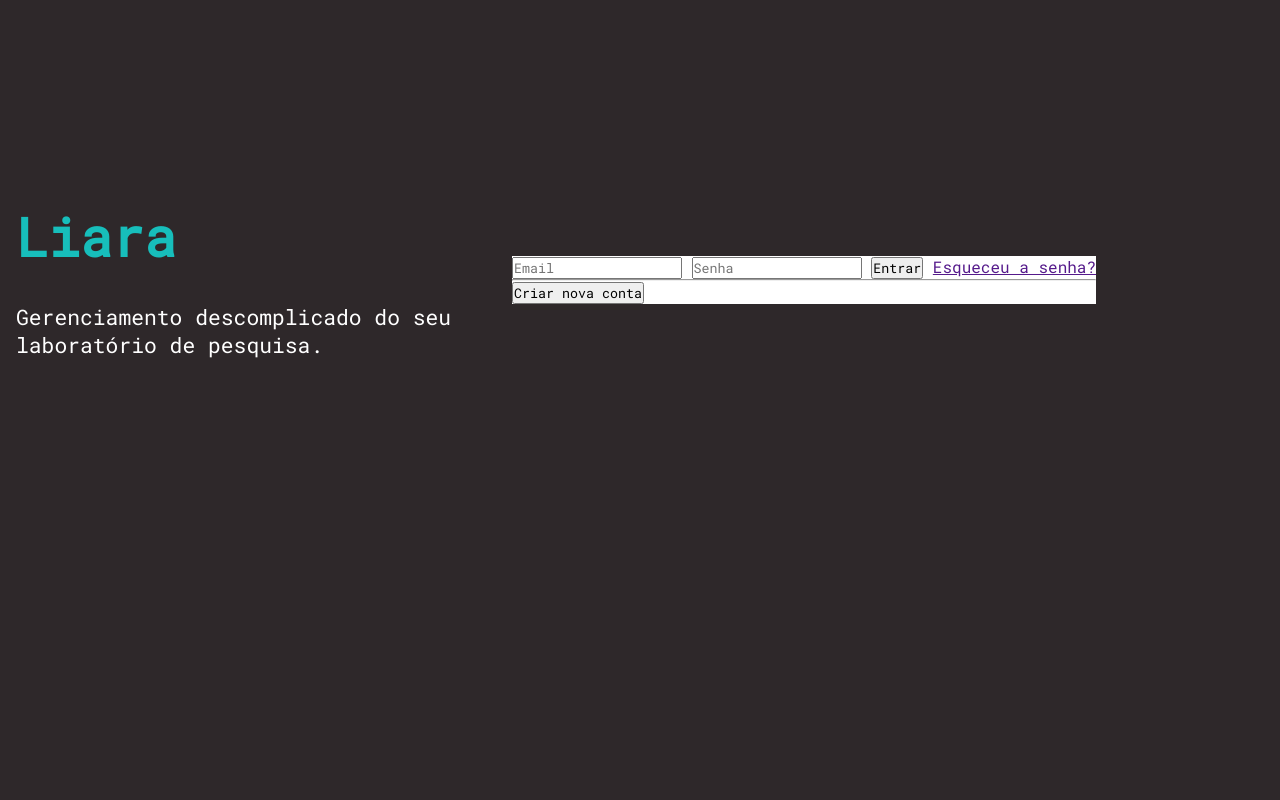
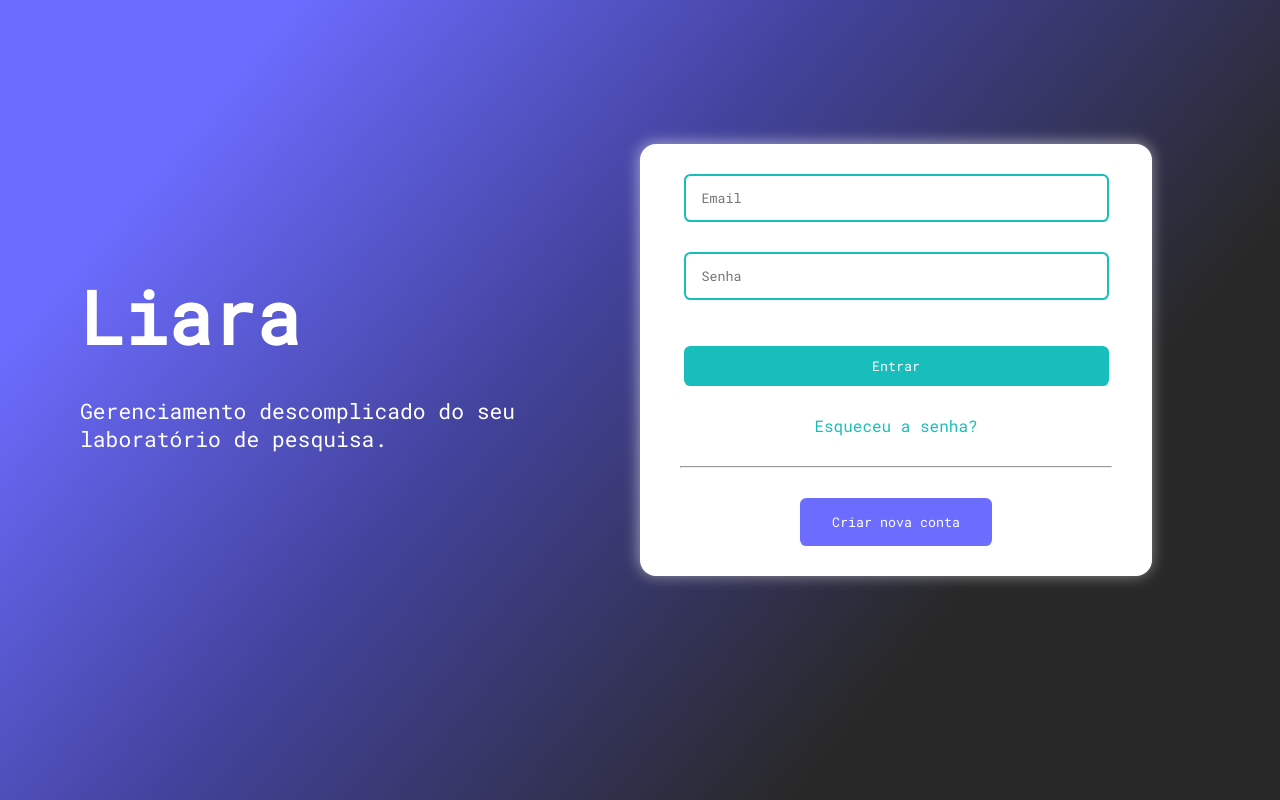
Before and after one commit to ViniciusSetorio/DashBoard-Liara, a plain HTML site: page p_login/login.html in a window 1280 px wide. Drawn offline with Linux system fonts and the light colour scheme.

Commit message:
página de login criada

```diff
--- a/p_login/login.css
+++ b/p_login/login.css
@@ -5,6 +5,7 @@
     --cor-1: #17BEBB;
     --cor-2: #2E282A;
     --cor-3: #FFFFFF;
+    --cor-4: #6c6cff;
 }
 
 * {
@@ -19,13 +20,15 @@ html {
 
 body {
     width: 100%; height: 100%;
-    background-color: #2E282A;
+    /*background-color: #2E282A;*/
+    background-image: linear-gradient(130deg, var(--cor-4) 15%, #42429b 43%, rgba(0, 0, 0, 0.842) 75%);
 
 }
 
 main {
-    width: 100%; height: 70%;
+    width: 100%; height: 90%;
     display: flex;
+    justify-content: center;
 }
 
 #container1 {
@@ -39,8 +42,8 @@ main {
 
 h1 {
     margin: 1rem;
-    font-size: 40pt;
-    color: #17BEBB;
+    font-size: 55pt;
+    color: var(--cor-3);
 }
 
 p {
@@ -54,8 +57,73 @@ p {
     height: 100%;
     display: flex;
     align-items: center;
+    justify-content: center;
 }
 
 form {
-    background-color: #FFFFFF;
+    max-width: 512px;
+    width: 80%;
+    height: 60%;
+    gap: 1rem;
+    display: flex;
+    flex-direction: column;
+    background-color: var(--cor-3);
+    align-items: center;
+    padding: 1rem;
+    justify-content: space-evenly;
+    border-radius: 1rem;
+    box-shadow: rgba(255, 255, 255, 0.527) -1px -1px 15px 0px ;
 }
+
+form #email, #senha{
+
+    height: 3rem;
+    width: 425px;
+    border-radius: 0.4rem;
+    border: 2px solid var(--cor-1);
+    padding-left: 1rem;
+}
+
+form #entrar{
+    width: 425px;
+    height: 2.5rem;
+    margin-top: 1rem;
+    background-color: var(--cor-1); /* depois*/
+    border: none;
+    color: var(--cor-3);
+    border-radius: 0.4rem;
+    cursor: pointer;
+    transition: 0.2s;
+}
+
+form #entrar:hover{
+    background-color: #19d3d0;
+}
+
+form a{
+    text-decoration: none;
+    color: var(--cor-1);
+}
+
+form a:hover{
+    text-decoration: underline;
+}
+
+form a:visited{
+    color: var(--cor-1);
+}
+
+form #criar{
+    width: 12rem;
+    height: 3rem;
+    background-color: var(--cor-4);
+    border: none;
+    color: var(--cor-3);
+    border-radius: 0.4rem;
+    cursor: pointer;
+    transition: 0.2s;
+}
+
+form #criar:hover {
+    background-color: #5656fa;
+}
--- a/p_login/login.html
+++ b/p_login/login.html
@@ -18,8 +18,8 @@
                 <input type="password" id="senha" placeholder="Senha">
                 <button type="submit" id="entrar">Entrar</button>
                 <a href="">Esqueceu a senha?</a>
-                <hr>
-                <button>Criar nova conta</button>
+                <hr style="width: 90%;">
+                <button id="criar">Criar nova conta</button>
             </form>
         </div>
    </main>
```
